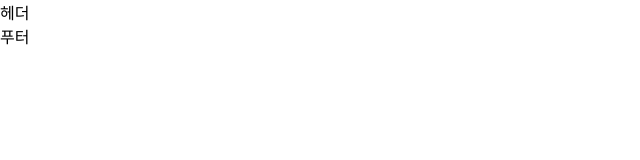
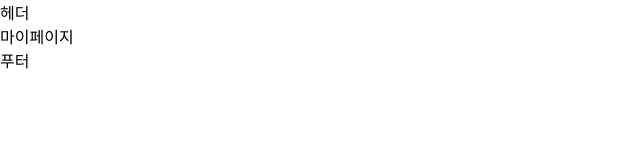
Before and after one commit to MoondaeGI/Ansimnuri_front_END2END, a React (Create React App) app: page /mypage in a window 1280 px wide. Before the commit this address had no page. Shown: the top 160 px of the page, without its empty margins (0-640 px from the left). Built offline with nearby package versions, Linux system fonts and the light colour scheme.

Commit message:
add bootstrap

```diff
--- a/package.json
+++ b/package.json
@@ -8,7 +8,9 @@
     "@testing-library/jest-dom": "^6.6.3",
     "@testing-library/react": "^16.3.0",
     "@testing-library/user-event": "^13.5.0",
+    "bootstrap": "^5.3.6",
     "react": "^19.1.0",
+    "react-bootstrap": "^2.10.9",
     "react-dom": "^19.1.0",
     "react-router-dom": "^7.5.3",
     "react-scripts": "5.0.1",
--- a/src/App.js
+++ b/src/App.js
@@ -1,21 +1,33 @@
 import './App.css'
 import Main from './page/main/Main'
 import Board from './page/board/Board'
+import {Login, MyPage, SignIn} from './page/member'
 import {Routes, Route} from 'react-router-dom'
+import Container from 'react-bootstrap/Container'
+import Row from 'react-bootstrap/Row'
+import Col from 'react-bootstrap/Col'
 
 function App() {
   return (
-    <div className="App">
-      <header className="App-header">헤더</header>
+    <Container className="App" fluid>
+      <Row>
+        <Col className="">헤더</Col>
+      </Row>
+      <Row>
         <main>
           <Routes>
             <Route path="/" element={<Main />} />
+            <Route path="/login" element={<Login />} />
+            <Route path="/mypage" element={<MyPage />} />
             <Route path="/notice" element={<Board />} />
             <Route path="/qna" element={<Board />} />
           </Routes>
         </main>
-      <footer>푸터</footer>
-    </div>
+      </Row>
+      <Row>
+        <Col>푸터</Col>
+      </Row>
+    </Container>
   )
 }
 
--- /dev/null
+++ b/src/page/member/Login.js
@@ -0,0 +1,3 @@
+export const Login = () => {
+  return <div>로그인</div>
+}
--- /dev/null
+++ b/src/page/member/MyPage.js
@@ -0,0 +1,3 @@
+export const MyPage = () => {
+  return <div>마이페이지</div>
+}
--- /dev/null
+++ b/src/page/member/SignIn.js
@@ -0,0 +1,3 @@
+export const SignIn = () => {
+  return <div>회원가입</div>
+}
--- /dev/null
+++ b/src/page/member/index.js
@@ -0,0 +1,3 @@
+export * from './Login'
+export * from './MyPage'
+export * from './SignIn'
```
Also changed, not shown: 1 other file (tests, documents, lock files or other folders). Lines whose indentation alone changed are shown as unchanged.
